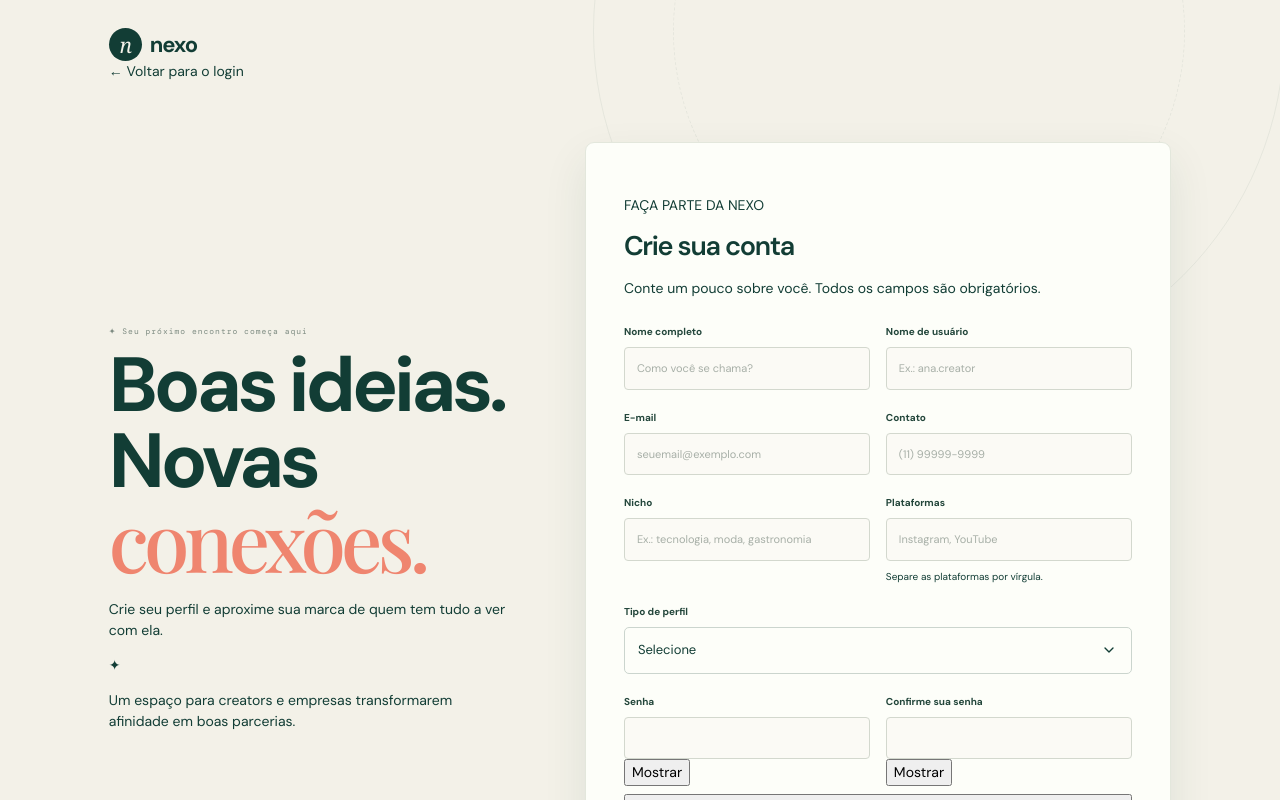
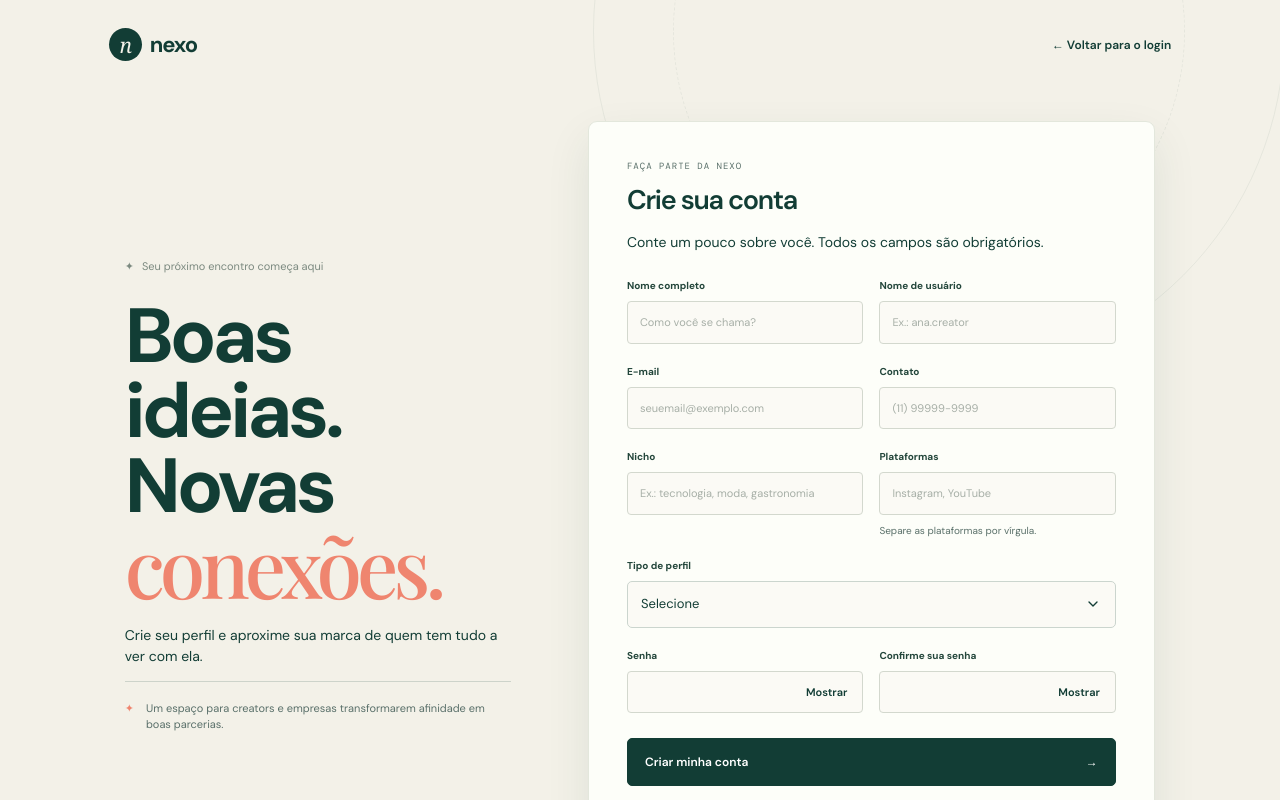
Before and after one commit to pedrowjy-hub/projeto-3-frontend, a React (Vite) app: page /cadastro in a window 1280 px wide. Shown: the top 800 px of the page. Built offline with nearby package versions, Linux system fonts and the light colour scheme; a web font is replaced by a local one.

Commit message:
fix do design de umas coisas do formulario de cadastro

```diff
--- a/src/pages/Cadastro/index.css
+++ b/src/pages/Cadastro/index.css
@@ -30,3 +30,20 @@
 .cadastro-page .cadastro-entrar { display: block; margin-top: 24px; padding: 14px; border-radius: 5px; background: var(--ink); color: white; text-align: center; font-weight: 600; }
 @media (max-width: 960px) { .cadastro-layout { grid-template-columns: 1fr; max-width: 620px; margin: 42px auto; gap: 32px; } .cadastro-intro h1 { font-size: 58px; } .cadastro-intro h1 br { display: none; } .cadastro-intro > p:not(.login-eyebrow) { margin: 20px 0 0; } .cadastro-intro .login-note { display: none; } .cadastro-card { width: 100%; } }
 @media (max-width: 520px) { .cadastro-campos { grid-template-columns: 1fr; gap: 18px; } .cadastro-intro h1 { font-size: 48px; letter-spacing: -3px; } .cadastro-page .login-eyebrow { font-size: 10px; } .cadastro-page .login-nav { gap: 16px; } }
+.cadastro-page { --ink: #123d35; --muted: #5a706a; --paper: #fbfaf5; --lime: #d8ec64; --coral: #ef856f; }
+.cadastro-page .login-nav { display: flex; align-items: center; justify-content: space-between; gap: 20px; width: 100%; max-width: 1250px; margin: 0 auto; }
+.cadastro-page .back-link { font-size: 12px; font-weight: 600; }
+.cadastro-page .login-eyebrow { display: inline-flex; gap: 8px; align-items: center; margin-bottom: 24px; font: inherit; font-size: 11px; letter-spacing: 0; }
+.cadastro-page .card-kicker { margin: 0 0 12px; color: var(--muted); font: 9px 'DM Mono', monospace; letter-spacing: 1px; }
+.cadastro-page .login-note { display: flex; gap: 12px; padding-top: 18px; border-top: 1px solid #123d352b; color: var(--muted); font-size: 11px; }
+.cadastro-page .login-note p { margin: 0; }
+.cadastro-page .login-note > span { color: var(--coral); }
+.cadastro-card .password-input { position: relative; }
+.cadastro-card .password-input input { padding-right: 78px; }
+.cadastro-card .password-toggle { position: absolute; top: 50%; right: 8px; transform: translateY(-50%); display: inline-flex; align-items: center; justify-content: center; min-height: 32px; margin: 0; padding: 6px 8px; border: 0; border-radius: 4px; color: var(--ink); background: transparent; font: 600 11px 'DM Sans', sans-serif; cursor: pointer; }
+.cadastro-card .password-toggle:hover { background: #edf1e8; }
+.cadastro-card .password-toggle:focus-visible { outline: 2px solid var(--ink); outline-offset: 1px; }
+.cadastro-card button[type="submit"] { display: flex; align-items: center; justify-content: space-between; margin-top: 17px; padding: 14px 17px; border: 1px solid var(--ink); border-radius: 5px; color: white; background: var(--ink); font: 600 12px 'DM Sans', sans-serif; }
+.cadastro-card button[type="submit"]:hover { background: #1d5147; }
+.cadastro-page .signup-prompt { margin: 25px 0 0; color: var(--muted); font-size: 11px; text-align: center; }
+.cadastro-page .signup-prompt a { color: var(--ink); font-weight: 700; text-decoration: underline; text-underline-offset: 3px; }
```
